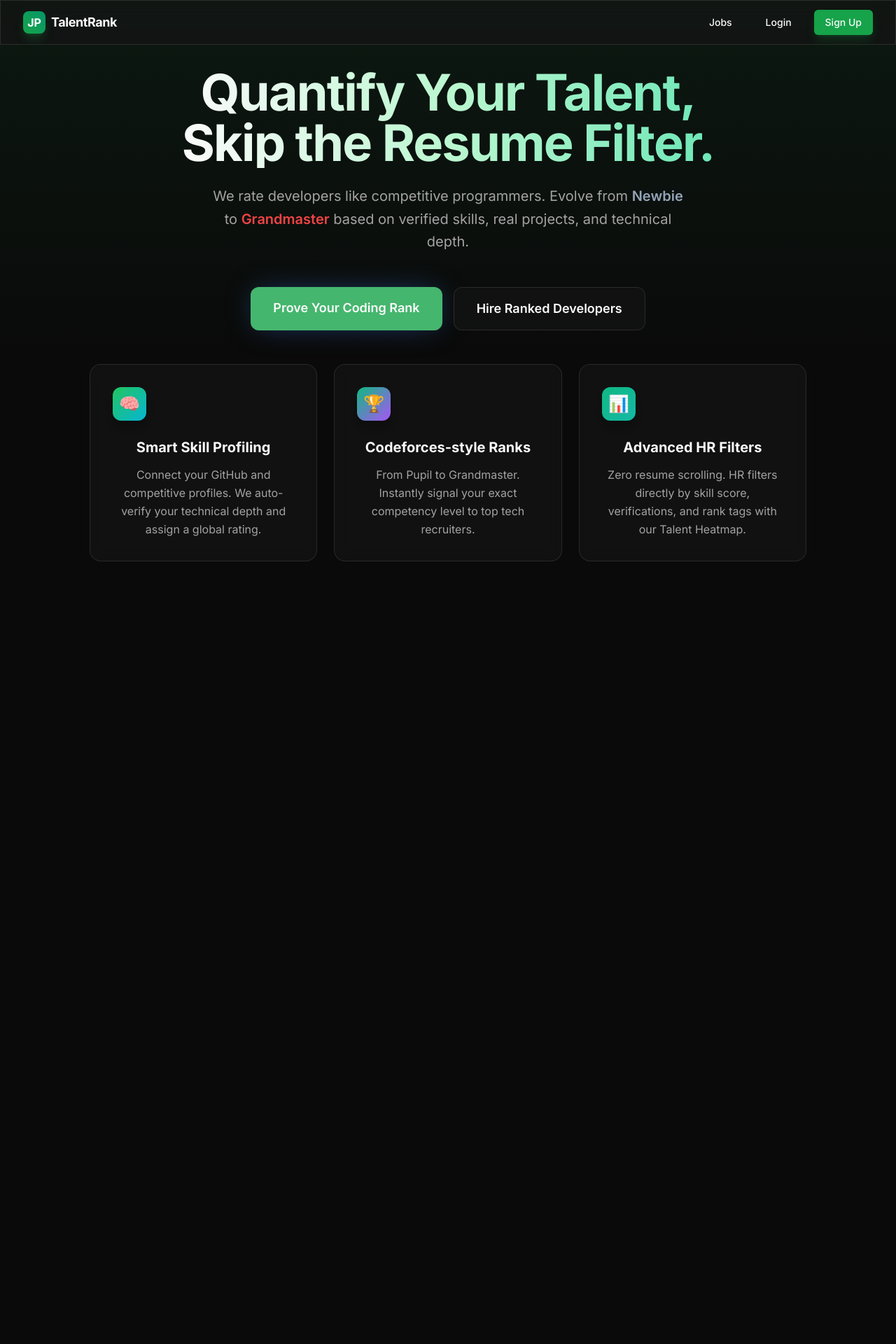
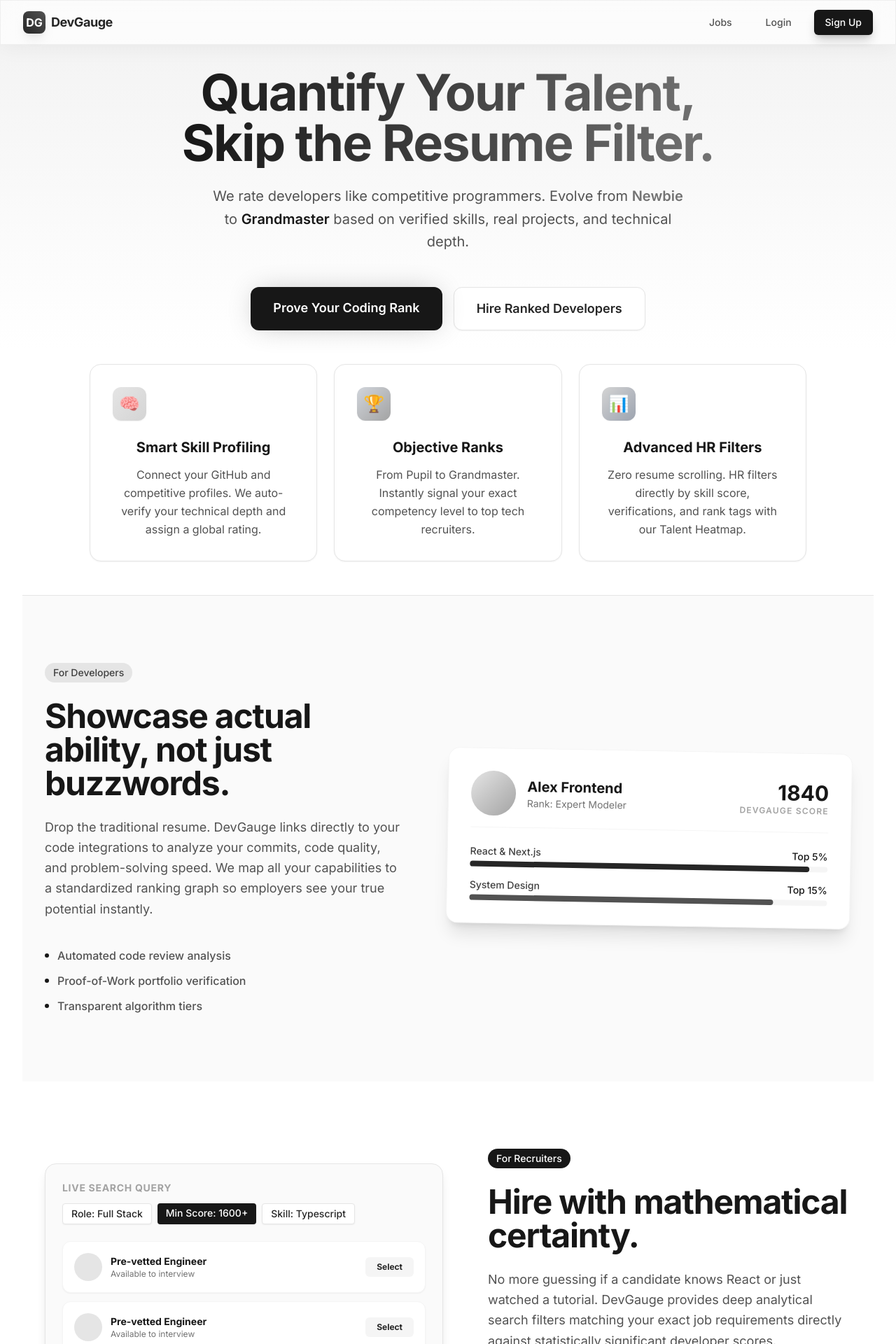
Before and after one commit to Akp2636/DevGauge, a Next.js app in the folder frontend/: page / in a window 1280 px wide. Shown: the top 1920 px of the page at 70% size. Before the commit the page ends 834 px from the top, so only its background shows below. Built offline with nearby package versions, Linux system fonts and the light colour scheme.

Commit message:
Updated code

```diff
--- a/frontend/src/app/globals.css
+++ b/frontend/src/app/globals.css
@@ -4,14 +4,13 @@
 
 @layer base {
   :root {
-    --background: #0f172a;
-    /* Slate 900 */
-    --foreground: #f8fafc;
-    /* Slate 50 */
-    --primary: #3b82f6;
-    /* Blue 500 */
+    --background: #ffffff;
+    --foreground: #111827;
+    --primary: #4b5563; /* Gray 600 */
     --primary-foreground: #ffffff;
-    --accent: #8b5cf6;
+    --accent: #d1d5db; /* Gray 300 */
+    --card: #f3f4f6; /* Gray 100 */
+    --card-foreground: #1f2937; /* Gray 800 */
     /* Violet 500 */
     --card: #1e293b;
     /* Slate 800 */
@@ -39,8 +38,9 @@
 
 /* Glassmorphism utility */
 .glass {
-  background: rgba(20, 20, 20, 0.7);
-  backdrop-filter: blur(10px);
-  -webkit-backdrop-filter: blur(10px);
-  border: 1px solid rgba(255, 255, 255, 0.1);
+  background: rgba(255, 255, 255, 0.7);
+  backdrop-filter: blur(16px);
+  -webkit-backdrop-filter: blur(16px);
+  border: 1px solid rgba(0, 0, 0, 0.05);
+  box-shadow: 0 4px 30px rgba(0, 0, 0, 0.05);
 }
--- a/frontend/src/app/layout.tsx
+++ b/frontend/src/app/layout.tsx
@@ -16,19 +16,19 @@
       <head>
         <link href="https://fonts.googleapis.com/css2?family=Inter:wght@400;500;600;700&display=swap" rel="stylesheet" />
       </head>
-      <body className="min-h-screen bg-[#0a0a0a] text-neutral-50 relative overflow-x-hidden">
+      <body className="min-h-screen bg-white text-neutral-900 relative overflow-x-hidden">
         {/* Animated background gradient */}
-        <div className="absolute top-0 left-0 w-full h-[500px] bg-gradient-to-b from-green-900/20 to-transparent -z-10 pointer-events-none" />
+        <div className="absolute top-0 left-0 w-full h-[500px] bg-gradient-to-b from-neutral-200/50 to-transparent -z-10 pointer-events-none" />
 
-        <nav className="w-full h-16 glass sticky top-0 z-50 flex items-center justify-between px-8">
+        <nav className="w-full h-16 glass sticky top-0 z-50 flex items-center justify-between px-8 border-b border-neutral-200/50 shadow-sm">
           <div className="flex items-center gap-2">
-            <div className="w-8 h-8 rounded-lg bg-gradient-to-tr from-green-600 to-emerald-600 flex items-center justify-center font-bold text-white shadow-lg shadow-green-500/20">JP</div>
-            <a href="/" className="font-bold text-lg tracking-tight hover:text-green-300">TalentRank</a>
+            <div className="w-8 h-8 rounded-lg bg-gradient-to-tr from-neutral-800 to-neutral-600 flex items-center justify-center font-bold text-white shadow-lg shadow-neutral-400/20">DG</div>
+            <a href="/" className="font-bold text-lg tracking-tight text-neutral-800 hover:text-neutral-600">DevGauge</a>
           </div>
           <div className="flex gap-4 items-center">
-            <a href="/jobs" className="px-4 py-2 text-sm font-medium hover:text-green-400 transition-colors">Jobs</a>
-            <a href="/login" className="px-4 py-2 text-sm font-medium hover:text-green-400 transition-colors">Login</a>
-            <a href="/register" className="px-4 py-2 text-sm font-medium bg-green-600 hover:bg-green-500 rounded-md transition-colors shadow-lg shadow-green-600/20">Sign Up</a>
+            <a href="/jobs" className="px-4 py-2 text-sm font-medium text-neutral-600 hover:text-neutral-900 transition-colors">Jobs</a>
+            <a href="/login" className="px-4 py-2 text-sm font-medium text-neutral-600 hover:text-neutral-900 transition-colors">Login</a>
+            <a href="/register" className="px-4 py-2 text-sm font-medium bg-neutral-900 hover:bg-neutral-800 text-white rounded-md transition-colors shadow-lg shadow-neutral-900/20">Sign Up</a>
           </div>
         </nav>
 
--- a/frontend/src/app/page.tsx
+++ b/frontend/src/app/page.tsx
@@ -3,33 +3,32 @@
 
 export default function Home() {
   return (
-    <div className="flex flex-col items-center justify-center min-h-[80vh] text-center space-y-12">
+    <div className="flex flex-col items-center w-full relative">
+      <section className="flex flex-col items-center justify-center min-h-[80vh] text-center space-y-12 w-full px-4">
         <div className="space-y-6 max-w-3xl animate-in fade-in slide-in-from-bottom-8 duration-1000">
-
-
-        <h1 className="text-5xl md:text-7xl font-bold tracking-tight text-transparent bg-clip-text bg-gradient-to-r from-neutral-50 via-green-200 to-emerald-300">
+          <h1 className="text-5xl md:text-7xl font-bold tracking-tight text-transparent bg-clip-text bg-gradient-to-r from-neutral-900 via-neutral-700 to-neutral-500">
             Quantify Your Talent,
             <br /> Skip the Resume Filter.
           </h1>
 
-        <p className="text-xl text-neutral-400 leading-relaxed max-w-2xl mx-auto">
-          We rate developers like competitive programmers. Evolve from <span className="text-[#94a3b8] font-semibold">Newbie</span> to <span className="text-[#ef4444] font-semibold">Grandmaster</span> based on verified skills, real projects, and technical depth.
+          <p className="text-xl text-neutral-600 leading-relaxed max-w-2xl mx-auto">
+            We rate developers like competitive programmers. Evolve from <span className="text-neutral-500 font-semibold">Newbie</span> to <span className="text-neutral-900 font-semibold">Grandmaster</span> based on verified skills, real projects, and technical depth.
           </p>
         </div>
 
         <div className="flex flex-col sm:flex-row gap-4 w-full justify-center mt-8">
           <Link
             href="/register?role=CANDIDATE"
-          className="group relative px-8 py-4 bg-green-600 hover:bg-green-500 rounded-xl font-semibold transition-all hover:scale-105 active:scale-95 shadow-[0_0_40px_-10px_rgba(59,130,246,0.5)] overflow-hidden text-lg"
+            className="group relative px-8 py-4 bg-neutral-900 text-white hover:bg-neutral-800 rounded-xl font-semibold transition-all hover:scale-105 active:scale-95 shadow-[0_0_40px_-10px_rgba(0,0,0,0.3)] overflow-hidden text-lg"
           >
-          <div className="absolute inset-0 bg-white/20 tranneutral-y-full group-hover:tranneutral-y-0 transition-transform duration-300 ease-in-out"></div>
+            <div className="absolute inset-0 bg-white/10 translate-y-full group-hover:translate-y-0 transition-transform duration-300 ease-in-out"></div>
             <span className="relative">Prove Your Coding Rank</span>
           </Link>
           <Link
             href="/register?role=HR"
-          className="group px-8 py-4 glass hover:bg-neutral-800/80 rounded-xl font-semibold transition-all hover:scale-105 active:scale-95 text-lg border border-neutral-700 hover:border-emerald-500/50"
+            className="group px-8 py-4 bg-white hover:bg-neutral-50 rounded-xl font-semibold transition-all hover:scale-105 active:scale-95 text-lg border border-neutral-200 text-neutral-800 shadow-sm"
           >
-          <span className="group-hover:text-emerald-400 transition-colors">Hire Ranked Developers</span>
+            <span className="group-hover:text-black transition-colors">Hire Ranked Developers</span>
           </Link>
         </div>
 
@@ -39,30 +38,118 @@
               title: "Smart Skill Profiling",
               desc: "Connect your GitHub and competitive profiles. We auto-verify your technical depth and assign a global rating.",
               icon: "🧠",
-            color: "from-green-500 to-cyan-500"
+              color: "from-neutral-200 to-neutral-300 text-neutral-900"
             },
             {
-            title: "Codeforces-style Ranks",
+              title: "Objective Ranks",
               desc: "From Pupil to Grandmaster. Instantly signal your exact competency level to top tech recruiters.",
               icon: "🏆",
-            color: "from-emerald-500 to-purple-500"
+              color: "from-gray-300 to-neutral-400 text-black"
             },
             {
               title: "Advanced HR Filters",
               desc: "Zero resume scrolling. HR filters directly by skill score, verifications, and rank tags with our Talent Heatmap.",
               icon: "📊",
-            color: "from-emerald-500 to-teal-500"
+              color: "from-neutral-300 to-gray-400 text-neutral-900"
             }
           ].map((feature, i) => (
-          <div key={i} className="glass p-8 rounded-2xl hover:-tranneutral-y-2 transition-transform duration-300 border border-neutral-700/50 hover:border-neutral-500">
-            <div className={`w-12 h-12 rounded-xl bg-gradient-to-br ${feature.color} flex items-center justify-center text-2xl mb-6 shadow-lg`}>
+            <div key={i} className="bg-white p-8 rounded-2xl hover:-translate-y-2 transition-transform duration-300 border border-neutral-200 hover:border-neutral-300 shadow-sm hover:shadow-md">
+              <div className={`w-12 h-12 rounded-xl bg-gradient-to-br ${feature.color} flex items-center justify-center text-2xl mb-6 shadow-sm`}>
                 {feature.icon}
               </div>
-            <h3 className="text-xl font-bold mb-3">{feature.title}</h3>
-            <p className="text-neutral-400 leading-relaxed">{feature.desc}</p>
+              <h3 className="text-xl font-bold mb-3 text-neutral-900">{feature.title}</h3>
+              <p className="text-neutral-600 leading-relaxed">{feature.desc}</p>
+            </div>
+          ))}
+        </div>
+      </section>
+
+      {/* Section 1: Developer Visualization */}
+      <section className="w-full py-24 bg-neutral-50 px-4 mt-12 border-t border-neutral-200">
+        <div className="max-w-6xl mx-auto flex flex-col lg:flex-row items-center gap-16">
+          <div className="flex-1 space-y-6">
+            <div className="inline-flex items-center gap-2 px-3 py-1 rounded-full bg-neutral-200 text-neutral-700 text-sm font-medium">For Developers</div>
+            <h2 className="text-4xl lg:text-5xl font-bold text-neutral-900 tracking-tight">Showcase actual ability, not just buzzwords.</h2>
+            <p className="text-lg text-neutral-600 leading-relaxed">
+              Drop the traditional resume. DevGauge links directly to your code integrations to analyze your commits, code quality, and problem-solving speed. We map all your capabilities to a standardized ranking graph so employers see your true potential instantly.
+            </p>
+            <ul className="space-y-3 text-neutral-600 font-medium pt-4">
+              <li className="flex items-center gap-3"><span className="w-1.5 h-1.5 rounded-full bg-neutral-900"></span> Automated code review analysis</li>
+              <li className="flex items-center gap-3"><span className="w-1.5 h-1.5 rounded-full bg-neutral-900"></span> Proof-of-Work portfolio verification</li>
+              <li className="flex items-center gap-3"><span className="w-1.5 h-1.5 rounded-full bg-neutral-900"></span> Transparent algorithm tiers</li>
+            </ul>
+          </div>
+          <div className="flex-1 w-full bg-white rounded-2xl shadow-xl border border-neutral-100 p-8 transform rotate-1 hover:rotate-0 transition duration-500">
+            <div className="flex items-center justify-between border-b border-neutral-100 pb-4 mb-6">
+              <div className="flex items-center gap-4">
+                <div className="w-16 h-16 rounded-full bg-gradient-to-br from-neutral-200 to-neutral-400"></div>
+                <div>
+                  <h4 className="text-xl font-bold text-neutral-900">Alex Frontend</h4>
+                  <p className="text-sm text-neutral-500">Rank: Expert Modeler</p>
+                </div>
+              </div>
+              <div className="text-right">
+                <div className="text-3xl font-black text-neutral-900">1840</div>
+                <div className="text-xs font-semibold text-neutral-400 uppercase tracking-widest">DevGauge Score</div>
+              </div>
+            </div>
+            <div className="space-y-4">
+              <div>
+                <div className="flex justify-between text-sm font-medium mb-1"><span className="text-neutral-700">React & Next.js</span><span className="text-neutral-900">Top 5%</span></div>
+                <div className="w-full bg-neutral-100 rounded-full h-2"><div className="bg-neutral-800 h-2 rounded-full w-[95%]"></div></div>
+              </div>
+              <div>
+                <div className="flex justify-between text-sm font-medium mb-1"><span className="text-neutral-700">System Design</span><span className="text-neutral-900">Top 15%</span></div>
+                <div className="w-full bg-neutral-100 rounded-full h-2"><div className="bg-neutral-600 h-2 rounded-full w-[85%]"></div></div>
+              </div>
+            </div>
+          </div>
+        </div>
+      </section>
+
+      {/* Section 2: Recruiter Visualization */}
+      <section className="w-full py-24 bg-white px-4">
+        <div className="max-w-6xl mx-auto flex flex-col lg:flex-row-reverse items-center gap-16">
+          <div className="flex-1 space-y-6">
+            <div className="inline-flex items-center gap-2 px-3 py-1 rounded-full bg-neutral-900 text-white text-sm font-medium">For Recruiters</div>
+            <h2 className="text-4xl lg:text-5xl font-bold text-neutral-900 tracking-tight">Hire with mathematical certainty.</h2>
+            <p className="text-lg text-neutral-600 leading-relaxed">
+              No more guessing if a candidate knows React or just watched a tutorial. DevGauge provides deep analytical search filters matching your exact job requirements directly against statistically significant developer scores.
+            </p>
+            <ul className="space-y-3 text-neutral-600 font-medium pt-4">
+              <li className="flex items-center gap-3"><span className="w-1.5 h-1.5 rounded-full bg-neutral-400"></span> Custom filtering by tech stack and rank</li>
+              <li className="flex items-center gap-3"><span className="w-1.5 h-1.5 rounded-full bg-neutral-400"></span> Eliminates technical screening rounds</li>
+              <li className="flex items-center gap-3"><span className="w-1.5 h-1.5 rounded-full bg-neutral-400"></span> Instant access to pre-vetted grandmasters</li>
+            </ul>
+          </div>
+          <div className="flex-1 w-full bg-neutral-50 rounded-2xl shadow-lg border border-neutral-200 p-6">
+            <div className="mb-4">
+              <h4 className="text-sm font-bold text-neutral-400 uppercase tracking-wider mb-3">Live Search Query</h4>
+              <div className="flex gap-2 flex-wrap">
+                <span className="px-3 py-1 bg-white border border-neutral-200 rounded text-sm font-medium shadow-sm text-neutral-800">Role: Full Stack</span>
+                <span className="px-3 py-1 bg-neutral-900 text-white rounded text-sm font-medium shadow-sm">Min Score: 1600+</span>
+                <span className="px-3 py-1 bg-white border border-neutral-200 rounded text-sm font-medium shadow-sm text-neutral-800">Skill: Typescript</span>
+              </div>
+            </div>
+
+            <div className="space-y-3 mt-6">
+              {[1, 2, 3].map((item) => (
+                <div key={item} className="flex items-center justify-between p-4 bg-white rounded-xl border border-neutral-100 shadow-sm hover:border-neutral-300 transition-colors cursor-pointer">
+                  <div className="flex items-center gap-3">
+                    <div className="w-10 h-10 bg-neutral-200 rounded-full"></div>
+                    <div>
+                      <div className="text-sm font-bold text-neutral-900">Pre-vetted Engineer</div>
+                      <div className="text-xs text-neutral-500">Available to interview</div>
+                    </div>
+                  </div>
+                  <button className="px-4 py-1.5 bg-neutral-100 hover:bg-neutral-200 text-neutral-800 text-xs font-bold rounded-md transition-colors">Select</button>
                 </div>
               ))}
             </div>
           </div>
+        </div>
+      </section>
+
+    </div>
   );
 }
--- a/frontend/src/app/register/page.tsx
+++ b/frontend/src/app/register/page.tsx
@@ -61,7 +61,7 @@
             <div className="w-full max-w-lg glass p-10 rounded-3xl animate-in fade-in slide-in-from-bottom-4 duration-500 shadow-2xl shadow-emerald-900/10 border border-neutral-700">
                 <div className="text-center mb-8">
                     <h2 className="text-3xl font-bold tracking-tight">Create an Account</h2>
-                    <p className="text-neutral-400 mt-2">Join TalentRank to {role === 'CANDIDATE' ? 'prove your skills' : 'find elite talent'}</p>
+                    <p className="text-neutral-400 mt-2">Join DevGauge to {role === 'CANDIDATE' ? 'prove your skills' : 'find elite talent'}</p>
                 </div>
 
                 {/* Role Toggle */}
```
Lines whose indentation alone changed are shown as unchanged.
